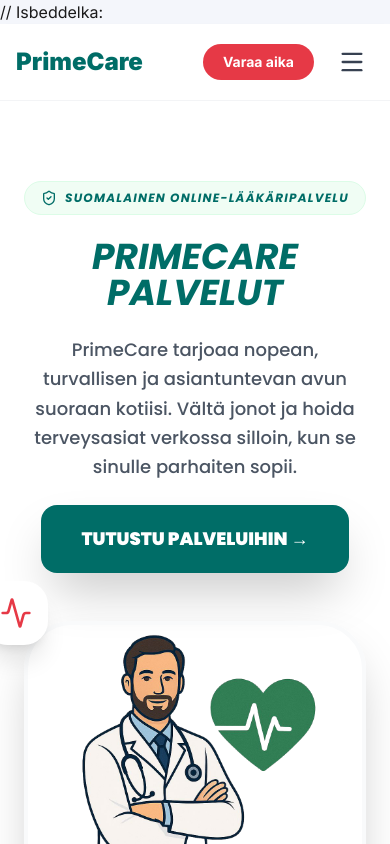
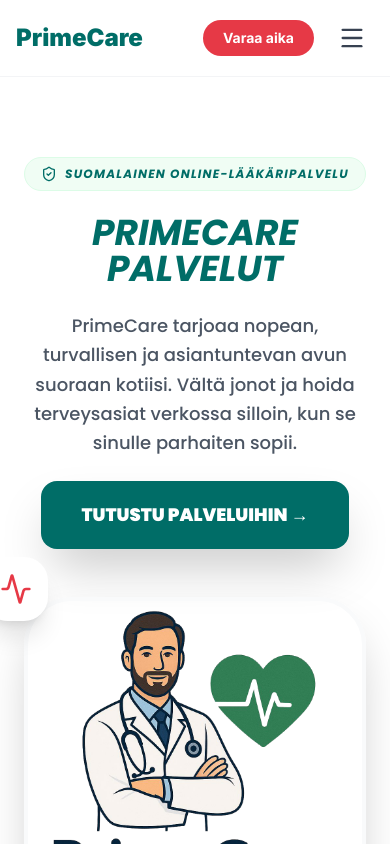
Before and after one commit to alfuapp/primelast, a Next.js app: page / in a window 390 px wide. Shown: the top 844 px of the page. Built offline with nearby package versions, Linux system fonts and the light colour scheme; no server answers.

Commit message:
UI: Cleaned up comments in layout and finalized mobile view

```diff
--- a/app/layout.tsx
+++ b/app/layout.tsx
@@ -12,7 +12,7 @@
 export default function RootLayout({ children }: { children: React.ReactNode }) {
   return (
     <html lang="fi">
-      // Isbeddelka:
+
 <body className={`${inter.className} overflow-x-hidden`}>
         <Header />
         <main className="flex-grow">
```
